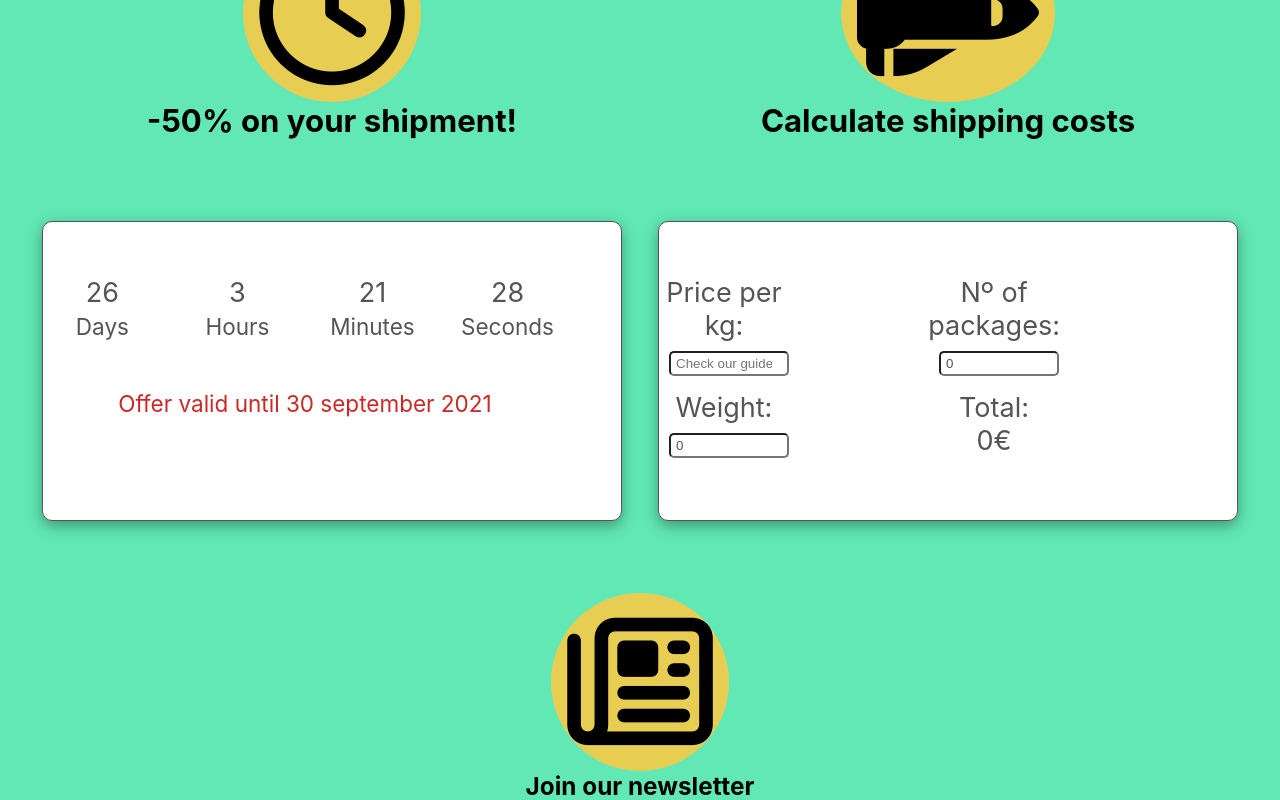
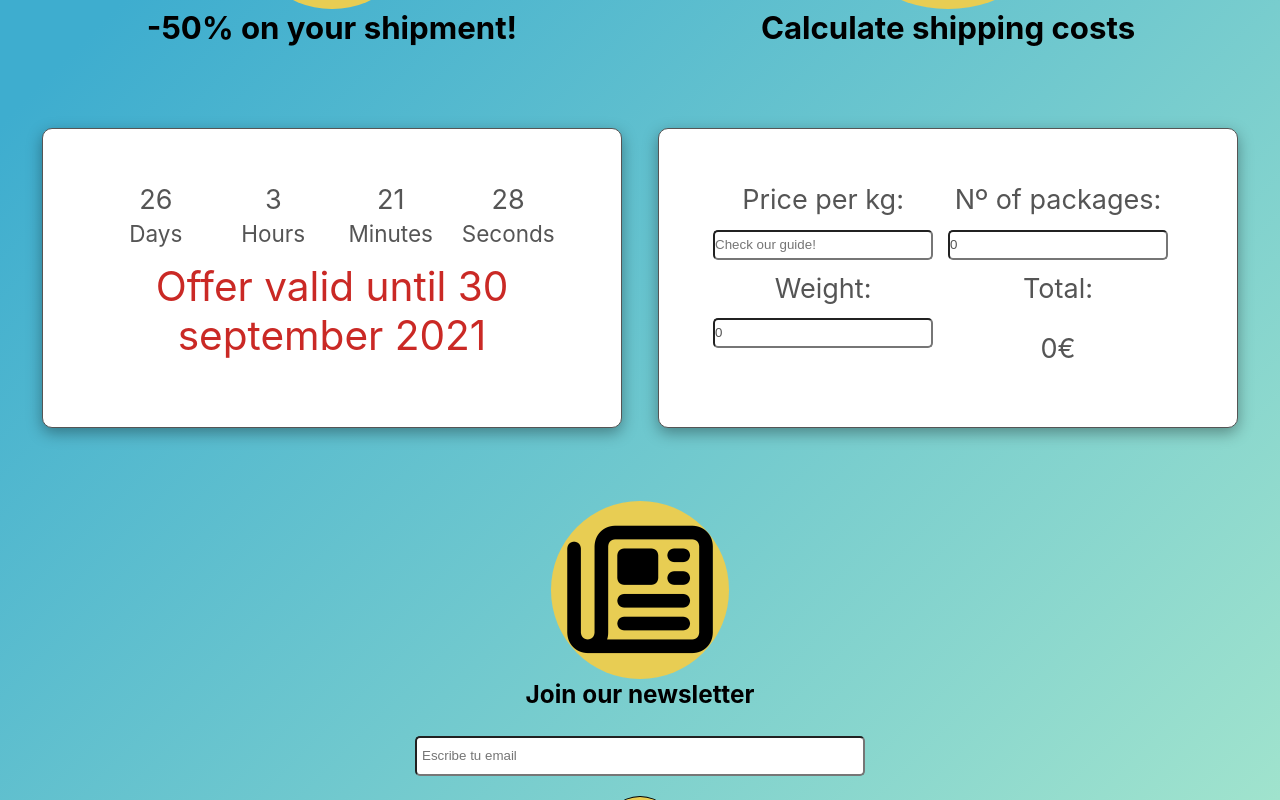
Before and after one commit to JuliaMersing/Planet_Express, a React (Create React App) app: page /#/ in a window 1280 px wide. Shown: the part 640-1440 px from the top of the page. Built offline with nearby package versions, Linux system fonts and the light colour scheme; no server answers; a web font is replaced by a local one.

Commit message:
add improvements style

```diff
--- a/src/components/Packages.js
+++ b/src/components/Packages.js
@@ -43,8 +43,8 @@ class Packages extends React.Component {
         <div className="component__header">
           <i className="component__icon fas fa-space-shuttle"></i>
           <h2 className="pcomponent_title">Calculate shipping costs</h2>
-          <div className="component__info">
-            <label>
+          <div className="component__form">
+            <label className="component__form-box">
               Price per kg:
               <input
                 className="component__input"
@@ -56,7 +56,7 @@ class Packages extends React.Component {
               />
             </label>
             <br />
-            <label>
+            <label className="component__form-box">
               Nº of packages:
               <input
                 className="component__input"
@@ -67,7 +67,7 @@ class Packages extends React.Component {
               />
             </label>
             <br />
-            <label>
+            <label className="component__form-box">
               Weight:
               <input
                 className="component__input"
@@ -78,9 +78,9 @@ class Packages extends React.Component {
               />
             </label>
             <br />
-            <label>
+            <label className="component__form-box">
               Total:
-              <p>{this.state.finalPrice}€</p>
+              <p className="component__input">{this.state.finalPrice}€</p>
             </label>
           </div>
         </div>
--- a/src/stylesheet/app.scss
+++ b/src/stylesheet/app.scss
@@ -3,7 +3,8 @@
 @import "./core/_variables.scss";
 
 .page {
-  background-color: $color-background;
+  /*  background-color: #abe9cd;
+  background-image: linear-gradient(315deg, #abe9cd 0%, #3eadcf 74%); */
   width: 100%;
   height: 100%;
   display: flex;
@@ -16,7 +17,6 @@
     flex-direction: column;
     margin-left: 1.5em;
     margin-right: 1.5em;
-    background-color: $color-background;
 
     @include tablet {
       flex-direction: row;
--- a/src/stylesheet/component.scss
+++ b/src/stylesheet/component.scss
@@ -41,13 +41,8 @@
     border: 1px solid $color-font;
     display: grid;
     grid-template-columns: repeat(4, 1fr);
-    column-gap: 0.6em;
     margin-top: 3em;
-    margin-left: 10px;
-    margin-right: 10px;
     padding: 2em;
-    padding-left: 0em;
-    text-align: center;
     background-color: $color-components;
     border-radius: 10px;
     box-shadow: rgba(0, 0, 0, 0.35) 0px 5px 15px;
@@ -57,14 +52,48 @@
 
     @include tablet {
       height: 250px;
-      width: 380px;
-      font-size: 0.9em;
+      width: 350px;
+      font-size: 0.8em;
     }
 
     @include desktop {
       height: 300px;
       width: 580px;
       font-size: 1.3em;
+    }
+  }
+
+  &__form {
+    color: $color-font;
+    border: 1px solid $color-font;
+    display: grid;
+    grid-template-columns: 1fr;
+    margin-top: 3em;
+    padding: 2em;
+    background-color: $color-components;
+    border-radius: 10px;
+    box-shadow: rgba(0, 0, 0, 0.35) 0px 5px 15px;
+    height: 350px;
+    width: 300px;
+    font-size: 0.8em;
+
+    @include tablet {
+      height: 250px;
+      width: 350px;
+      font-size: 0.8em;
+      grid-template-columns: repeat(4, 1fr);
+    }
+
+    @include desktop {
+      height: 300px;
+      width: 580px;
+      font-size: 1.3em;
+    }
+
+    &-box {
+      display: flex;
+      flex-direction: column;
+      align-items: center;
     }
   }
 
@@ -88,21 +117,23 @@
   &__input {
     width: 120px;
     height: 25px;
-    margin-left: 10px;
-    padding-left: 5px;
+    padding-left: 0.3;
     color: $color-font;
-    margin-bottom: 15px;
+    margin-top: 1em;
     border-radius: 5px;
+
+    @include desktop {
+      height: 30px;
+      width: 220px;
+    }
   }
 
   &__input--mail {
     width: 300px;
-    height: 25px;
+    height: 30px;
     border-radius: 5px;
     background-color: $color-components;
     padding-left: 5px;
-    margin-right: 10px;
-    margin-left: 30px;
     margin-top: 15px;
     @include tablet {
       width: 450px;
@@ -135,5 +166,6 @@
   &__small {
     grid-column: span 4;
     color: $color-hover;
+    font-size: 1.5em;
   }
 }
--- a/src/stylesheet/core/_reset.scss
+++ b/src/stylesheet/core/_reset.scss
@@ -1,4 +1,9 @@
 @import "../core/variables";
+
+body {
+  background-color: #abe9cd;
+  background-image: linear-gradient(315deg, #abe9cd 0%, #3eadcf 74%);
+}
 
 * {
   box-sizing: border-box;
--- a/src/stylesheet/core/_variables.scss
+++ b/src/stylesheet/core/_variables.scss
@@ -5,6 +5,5 @@ $font-main: "Open Sans", sans-serif;
 $color-icon: black;
 $color-detail: #e8cd53;
 $color-hover: #ca2925;
-$color-background: #61e8b5;
 $color-font: #555555;
 $color-components: white;
--- a/src/stylesheet/index.scss
+++ b/src/stylesheet/index.scss
@@ -7,7 +7,6 @@ body {
     sans-serif;
   -webkit-font-smoothing: antialiased;
   -moz-osx-font-smoothing: grayscale;
-  background-color: $color-background;
 }
 
 code {
--- a/src/stylesheet/layout/footer.scss
+++ b/src/stylesheet/layout/footer.scss
@@ -2,7 +2,6 @@
 @import "../core/mixing.scss";
 
 .footer {
-  background-color: $color-background;
   width: 100%;
   height: 110px;
   display: flex;
--- a/src/stylesheet/layout/header.scss
+++ b/src/stylesheet/layout/header.scss
@@ -3,8 +3,6 @@
 
 .header {
   display: flex;
-  background: $color-background;
-  width: 100%;
   height: auto;
   justify-content: center;
   margin-bottom: 15px;
@@ -15,10 +13,6 @@
 
     @include tablet {
       width: 390px;
-    }
-
-    @include desktop {
-      width: 490px;
     }
   }
 }
--- a/src/stylesheet/team/characterCard.scss
+++ b/src/stylesheet/team/characterCard.scss
@@ -8,10 +8,6 @@
   border-radius: 25px;
   box-shadow: 5px 5px 10px $color-icon;
   border: 3px solid $color-detail;
-
-  &:hover {
-    transform: scale(1.05);
-  }
 
   &__img {
     grid-row: 3/4;
```
